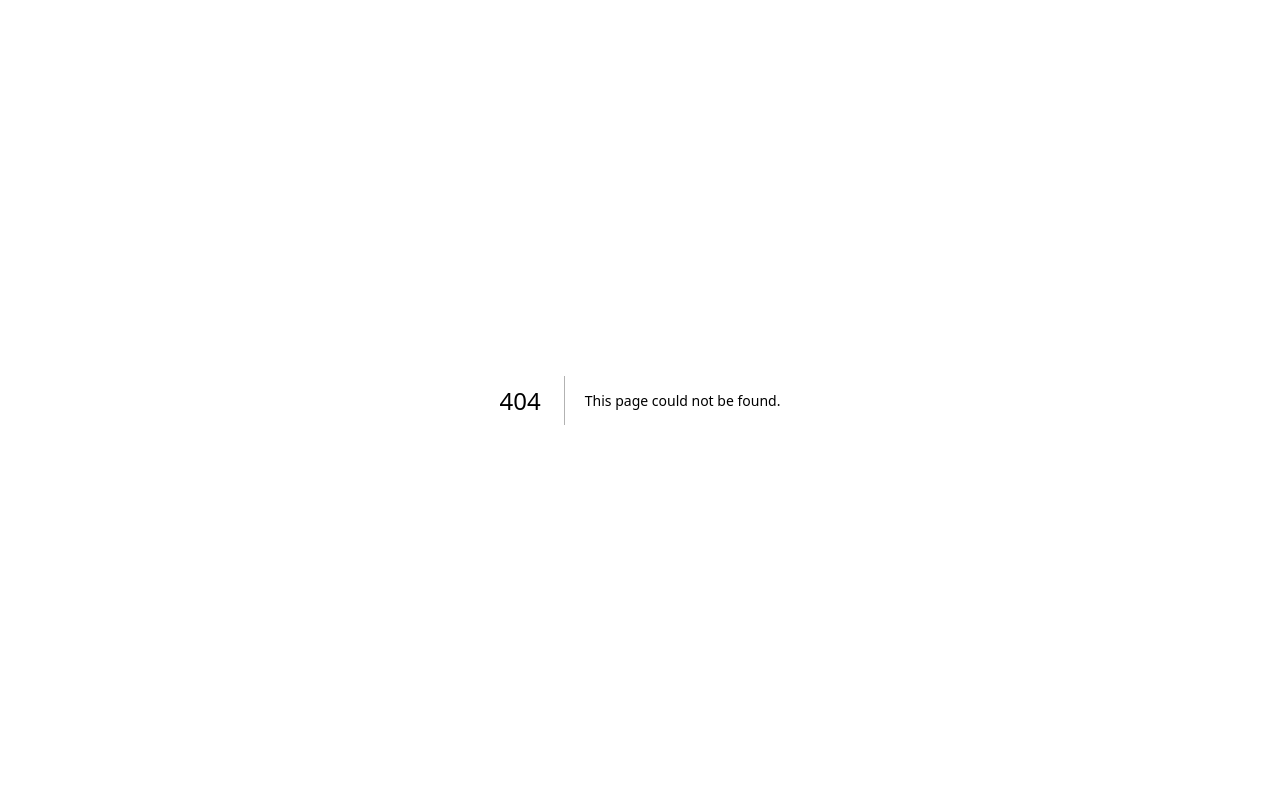
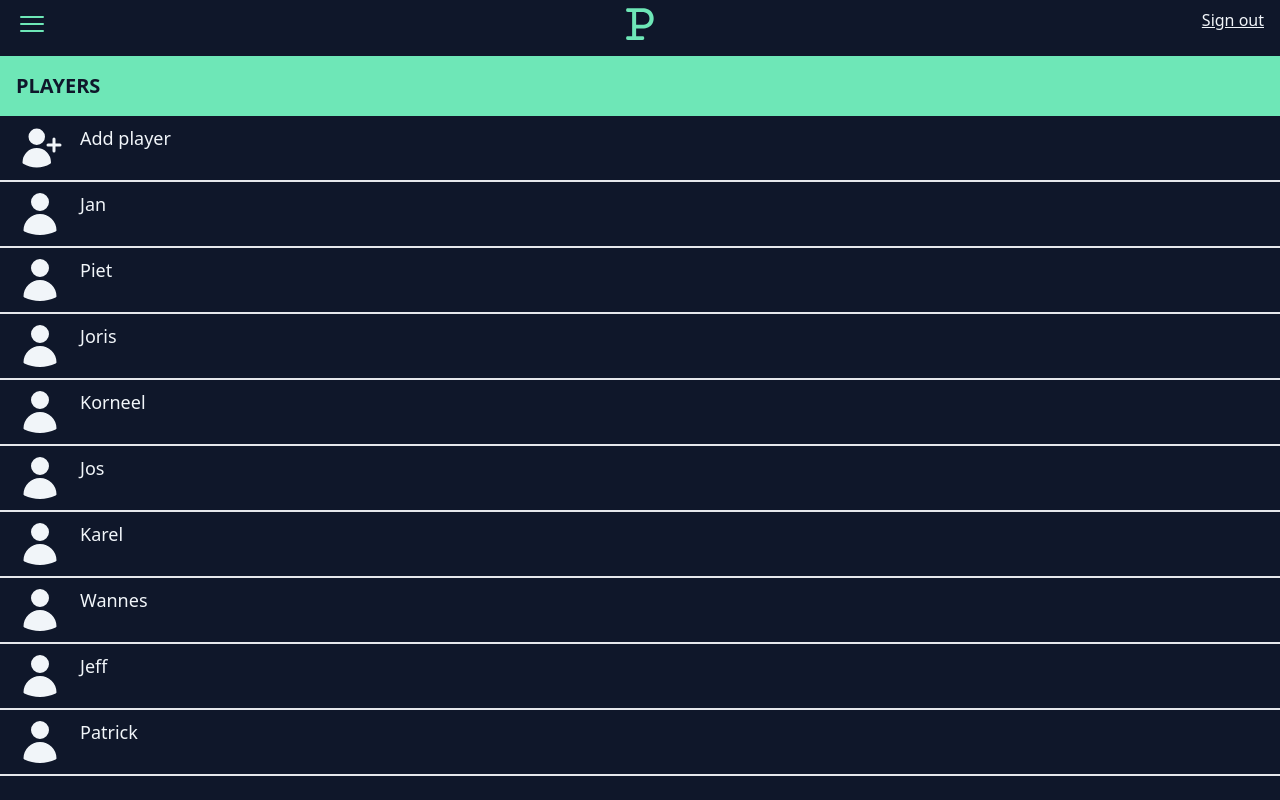
Before and after one commit to bartw/pea, a Next.js app: page /players in a window 1280 px wide. Before the commit this address had no page. Built offline with nearby package versions, Linux system fonts and the light colour scheme.

Commit message:
Add players and some other stuff

```diff
--- a/src/components/header/authenticated-header.tsx
+++ b/src/components/header/authenticated-header.tsx
@@ -7,15 +7,32 @@ export const AuthenticatedHeader = () => {
   const [isMenuOpen, setIsMenuOpen] = useState(false);
 
   return (
-    <div className="flex justify-between">
-      {isMenuOpen ? (
-        <CloseMenuButton onClick={() => setIsMenuOpen(false)} />
-      ) : (
+    <div>
+      <div className="flex justify-between">
         <OpenMenuButton onClick={() => setIsMenuOpen(true)} />
+        <Link href="/" className="underline">
+          Sign out
+        </Link>
+      </div>
+      {isMenuOpen && (
+        <div className="absolute left-0 top-0 bg-slate-900 h-screen w-screen text-slate-100">
+          <div className="mx-4 my-2 bg-[url('/pea.svg')] bg-no-repeat bg-center bg-contain h-8">
+            <CloseMenuButton onClick={() => setIsMenuOpen(false)} />
+            <ul>
+              <li className="border-b-2">
+                <Link href="/calendar" className="">
+                  Calendar
+                </Link>
+              </li>
+              <li className="border-b-2">
+                <Link href="/players" className="">
+                  Players
+                </Link>
+              </li>
+            </ul>
+          </div>
+        </div>
       )}
-      <Link href="/" className="underline">
-        Sign out
-      </Link>
     </div>
   );
 };
--- a/src/components/header/close-menu-button.tsx
+++ b/src/components/header/close-menu-button.tsx
@@ -1,22 +1,7 @@
+import { XMarkIcon } from "@heroicons/react/24/solid";
+
 export const CloseMenuButton = ({ onClick }: { onClick: () => void }) => (
-  <button
-    className="flex justify-center items-center"
-    type="button"
-    onClick={onClick}
-    style={{ width: 32, height: 24 }}
-  >
-    <svg
-      xmlns="http://www.w3.org/2000/svg"
-      width="27"
-      height="26"
-      viewBox="0 0 27 26"
-      fill="none"
-    >
-      <path
-        d="M1.58582 24.2132L24.2132 1.58578M2.41424 1.58579L25.0417 24.2132"
-        stroke="#6EE7B7"
-        stroke-width="4"
-      />
-    </svg>
+  <button className="h-8 w-8" type="button" onClick={onClick}>
+    <XMarkIcon className="text-emerald-300" />
   </button>
 );
--- a/src/components/header/open-menu-button.tsx
+++ b/src/components/header/open-menu-button.tsx
@@ -1,18 +1,7 @@
+import { Bars3Icon } from "@heroicons/react/24/solid";
+
 export const OpenMenuButton = ({ onClick }: { onClick: () => void }) => (
-  <button
-    className=""
-    type="button"
-    onClick={onClick}
-    style={{ width: 32, height: 24 }}
-  >
-    <svg
-      width="32"
-      height="24"
-      viewBox="0 0 32 24"
-      fill="none"
-      xmlns="http://www.w3.org/2000/svg"
-    >
-      <path d="M0 2H32M0 12H32M0 22H32" stroke="#6EE7B7" stroke-width="4" />
-    </svg>
+  <button className="h-8 w-8" type="button" onClick={onClick}>
+    <Bars3Icon className="text-emerald-300" />
   </button>
 );
--- a/src/pages/calendar.tsx
+++ b/src/pages/calendar.tsx
@@ -1,4 +1,4 @@
-import { CalendarIcon } from '@heroicons/react/24/solid'
+import { CalendarIcon, PlusIcon } from '@heroicons/react/24/solid'
 import { Header } from "@/components/header";
 
 const items = [
@@ -24,6 +24,12 @@ const Calendar = () => (
         <h1 className="font-semibold text-xl">Calendar</h1>
       </div>
       <ul>
+      <li className="border-b-2 px-4 py-2 flex">
+          <PlusIcon className="h-12 w-12" />
+          <div className="ml-4">
+            <div className="text-lg">Add event</div>
+          </div>
+        </li>
         {items.map(({ name, date, from, to }) => (
           <li key={`${name}${date}${from}${to}`} className="border-b-2 px-4 py-2 flex">
             <CalendarIcon className="h-12 w-12" />
--- /dev/null
+++ b/src/pages/players.tsx
@@ -0,0 +1,44 @@
+import { UserIcon, UserPlusIcon } from "@heroicons/react/24/solid";
+import { Header } from "@/components/header";
+
+const items = [
+  { name: "Jan" },
+  { name: "Piet" },
+  { name: "Joris" },
+  { name: "Korneel" },
+  { name: "Jos" },
+  { name: "Karel" },
+  { name: "Wannes" },
+  { name: "Jeff" },
+  { name: "Patrick" },
+  { name: "Erik" },
+];
+
+const Calendar = () => (
+  <div className="bg-slate-900 h-screen text-slate-100 flex flex-col">
+    <Header isAuthenticated />
+    <main className="flex-1 mt-2 mb-4 overflow-scroll">
+      <div className="p-4 text-slate-900 bg-emerald-300 uppercase">
+        <h1 className="font-semibold text-xl">Players</h1>
+      </div>
+      <ul>
+        <li className="border-b-2 px-4 py-2 flex">
+          <UserPlusIcon className="h-12 w-12" />
+          <div className="ml-4">
+            <div className="text-lg">Add player</div>
+          </div>
+        </li>
+        {items.map(({ name }) => (
+          <li key={`${name}`} className="border-b-2 px-4 py-2 flex">
+            <UserIcon className="h-12 w-12" />
+            <div className="ml-4">
+              <div className="text-lg">{name}</div>
+            </div>
+          </li>
+        ))}
+      </ul>
+    </main>
+  </div>
+);
+
+export default Calendar;
```
